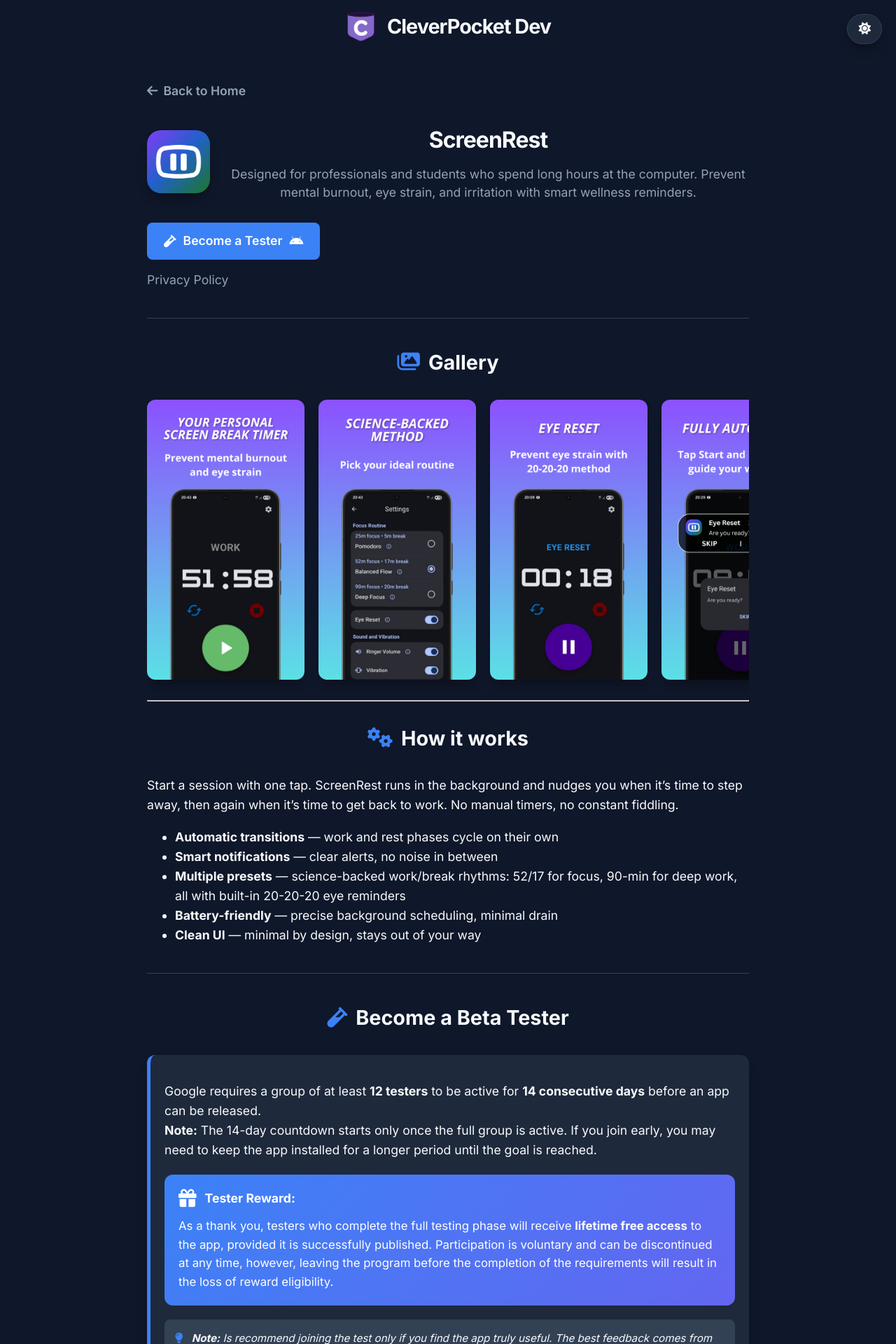
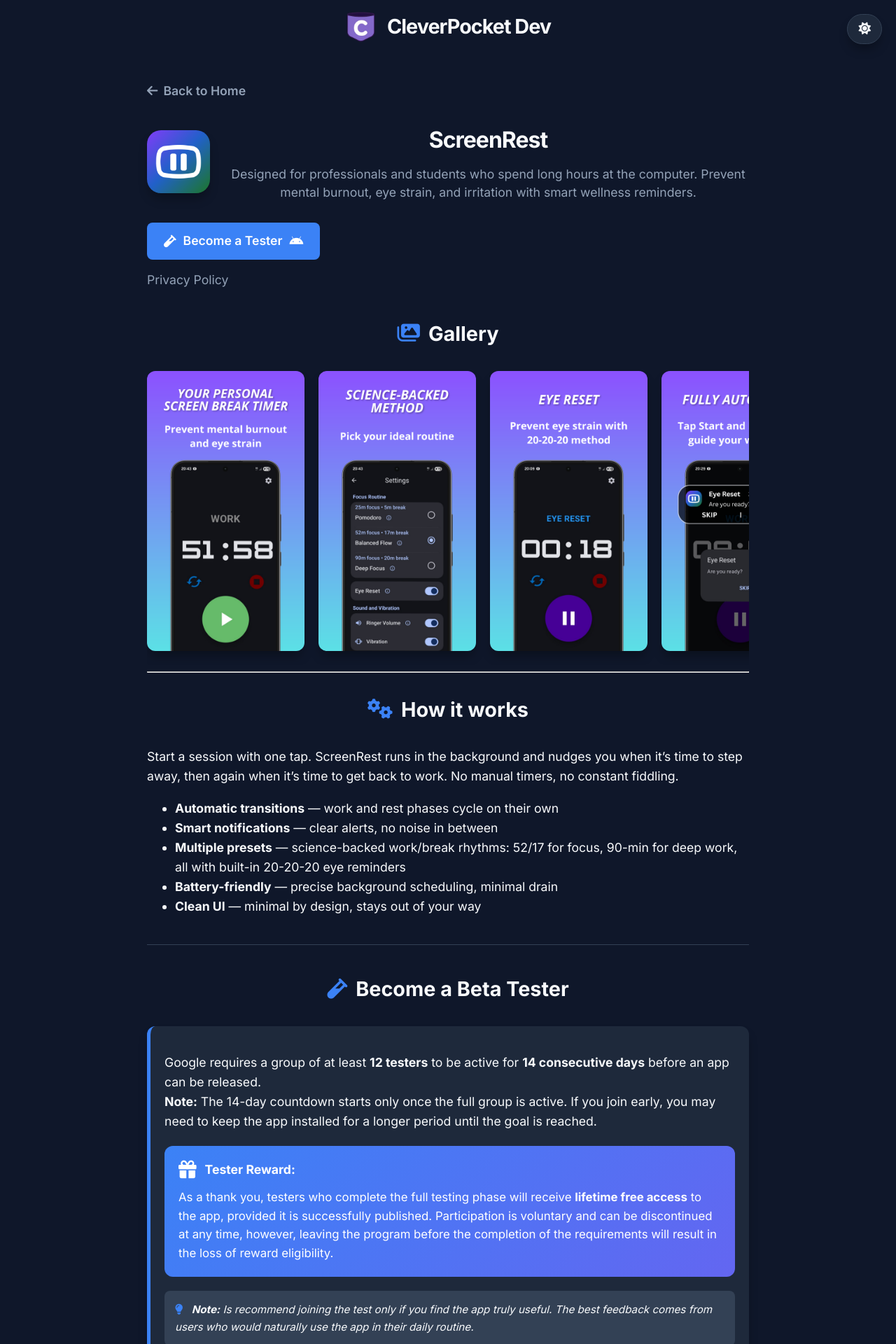
Before and after one commit to digitalcreat0r/sitoweb, a Jekyll site: the page built from _apps/screenrest.md, in a window 1280 px wide. Shown: the top 1920 px of the page at 70% size. Built offline with Jekyll 4.4.1, drawn with Linux system fonts in a browser that asks for light colours.

Commit message:
sistemazione scheda screenrest

```diff
--- a/_layouts/app.html
+++ b/_layouts/app.html
@@ -43,8 +43,6 @@
         </div>
         {% endif %}
     </div>
-
-    <hr class="app-divider">
 
     <div class="app-page-content">
         {{ content }}
```
